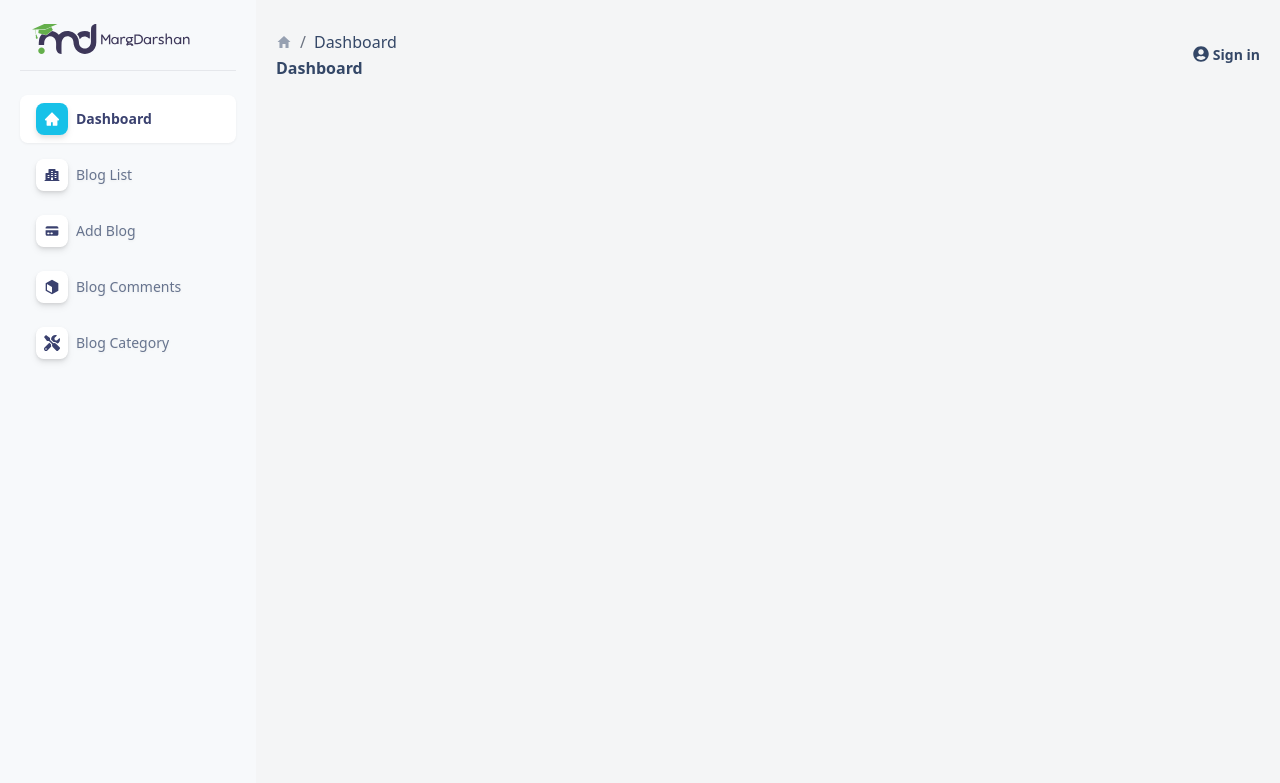
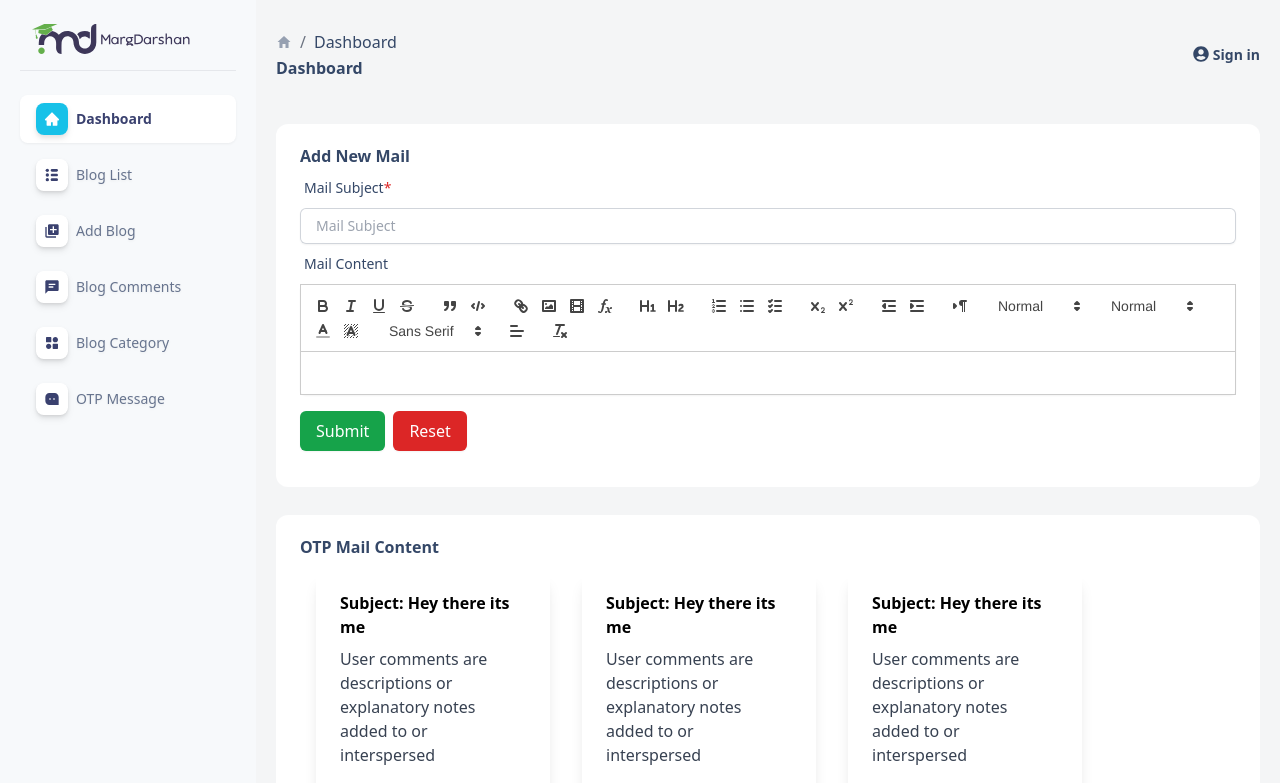
Before and after one commit to JonathanDabre/margdarshan-dashboard, a React (Create React App) app: page /otp-message in a window 1280 px wide. Shown: the top 783 px of the page. Built offline with nearby package versions, Linux system fonts and the light colour scheme.

Commit message:
added react quill and build the otp page

```diff
--- a/package.json
+++ b/package.json
@@ -10,6 +10,7 @@
     "react": "^18.3.1",
     "react-dom": "^18.3.1",
     "react-icons": "^5.2.1",
+    "react-quill": "^2.0.0",
     "react-router-dom": "^6.24.1",
     "react-scripts": "5.0.1",
     "web-vitals": "^2.1.4"
--- a/public/index.html
+++ b/public/index.html
@@ -24,7 +24,7 @@
       work correctly both with client-side routing and a non-root public URL.
       Learn how to configure a non-root public URL by running `npm run build`.
     -->
-    <title>React App</title>
+    <title>Admin Panel | Margdarshan</title>
   </head>
   <body>
     <noscript>You need to enable JavaScript to run this app.</noscript>
--- a/src/App.js
+++ b/src/App.js
@@ -8,6 +8,7 @@ import BlogTable from './components/tables/BlogTable';
 import CommentTable from './components/tables/CommentTable';
 import CategoryTable from './components/tables/CategoryTable';
 import { AddBlog } from './components/tables/AddBlog';
+import OtpMessage from './components/tables/OtpMessage';
 
 function App() {
   return (
@@ -24,6 +25,7 @@ function App() {
                 <Route path="/blog-new" element={<AddBlog />} />
                 <Route path="/blog-comment" element={<CommentTable />} />
                 <Route path="/blog-category" element={<CategoryTable />} />
+                <Route path="/otp-message" element={<OtpMessage />} />
                 <Route path="/tables" element={<BlogTable/>}/>
               </Routes>
             </div>
--- a/src/components/tables/AddBlog.jsx
+++ b/src/components/tables/AddBlog.jsx
@@ -1,10 +1,19 @@
-import React, { useRef, useState } from 'react';
-import JoditEditor from "jodit-react";
+import React, { useState } from 'react';
+import QuillEditor from './QuillEditor';
 
 export const AddBlog = () => {
-    const editor = useRef(null);
-    const [content, setContent] = useState('');
+    const [value, setValue] = useState('');
+    const [categoryMessage, setCategoryMessage] = useState('');
     const [categories, setCategories] = useState(["JEE","NEET","Advance","Boards"]);
+
+    function categoryInput(e) {
+        // setCategoryMessage()
+    }
+    function addCategory() {
+
+        // setCategories([...,categoryMessage])
+    }
+
     return (
         <div className='rounded-xl my-7 py-5 bg-white h-[100%] container mx-auto px-6'>
             <h6 className='text-[#344767] font-bold'>Add new Blog</h6>
@@ -31,6 +40,15 @@ export const AddBlog = () => {
                 </div>
             </div>
             <div className='my-2'>
+                <label for="new-category" class="block px-1 text-sm font-medium leading-6 text-[#344767]">
+                    Add New Category
+                </label>
+                <div class="relative mt-2 rounded-md shadow-sm">
+                    <input type="text" name="new-category" id="new-category" class="block w-full rounded-md border-0 py-1.5 pl-4 pr-20 text-gray-900 ring-1 ring-inset ring-gray-300 placeholder:text-gray-400 focus:ring-1 focus:ring-inset focus:ring-indigo-600 sm:text-sm sm:leading-6" placeholder="New Category" onChange={categoryInput}/>
+                    <button onClick={addCategory}>Add Category</button>
+                </div>
+            </div>
+            <div className='my-2'>
                 <label for="image" class="block px-1 text-sm font-medium leading-6 text-[#344767]">Image</label>
                 <div class="relative mt-2 rounded-md shadow-sm">
                     <input type="file" name="image" id="image" class="block w-full text-gray-900 border-0 focus:ring-1 focus:ring-inset focus:ring-indigo-600 sm:text-sm sm:leading-6" />
@@ -47,12 +65,7 @@ export const AddBlog = () => {
             <div className='my-2'>
                 <label for="blog-content" class="block px-1 text-sm font-medium leading-6 text-[#344767]">Blog Content</label>
                 <div class="relative mt-2 rounded-md shadow-sm">
-                    <JoditEditor
-                        id="#joditEditor"
-                        ref={editor}
-                        value={content}
-                        onChange={newContent => setContent(newContent)}
-                    />
+                    <QuillEditor content={value} contentSetter={setValue} />
                 </div>
             </div>
             <div className='my-2'>
--- a/src/components/tables/BlogList.jsx
+++ b/src/components/tables/BlogList.jsx
@@ -4,7 +4,7 @@ import { BlogListItem } from './BlogListItem';
 
 
 
-export const BlogList = ({ image, title, icon1, icon2, budget, width, color1, color2 }) => {
+export const BlogList = () => {
   return (
     <div className='rounded-xl my-7 py-5 bg-white h-[100%]'>
         <h6 className='text-[#344767] px-6 font-bold '>List of All Blogs</h6>
--- /dev/null
+++ b/src/components/tables/OtpMessage.jsx
@@ -0,0 +1,49 @@
+import React, { useState } from 'react';
+import OtpContent from '../../data/utlis/OtpContent';
+import OtpMessageItem from './OtpMessageItem';
+import QuillEditor from './QuillEditor';
+
+export default function OtpMessage() {
+    const [value, setValue] = useState('');
+
+    return (
+        <>
+            <div className='rounded-xl my-7 py-5 bg-white container mx-auto px-6'>
+                <h6 className='text-[#344767] font-bold'>Add New Mail</h6>
+                <div className='my-2'>
+                    <label htmlFor="mail-subject" className="block px-1 text-sm font-medium leading-6 text-[#344767]">
+                        Mail Subject<span className="text-red-600">*</span>
+                    </label>
+                    <div className="relative mt-2 rounded-md shadow-sm">
+                        <input
+                            type="text"
+                            name="mail-subject"
+                            id="mail-subject"
+                            className="block w-full rounded-md border-0 py-1.5 pl-4 pr-20 text-gray-900 ring-1 ring-inset ring-gray-300 placeholder:text-gray-400 focus:ring-1 focus:ring-inset focus:ring-indigo-600 sm:text-sm sm:leading-6"
+                            placeholder="Mail Subject"
+                            required
+                        />
+                    </div>
+                </div>
+                <div className='my-2'>
+                    <label htmlFor="mail-content" className="block px-1 text-sm font-medium leading-6 text-[#344767]">Mail Content</label>
+                    <div className="relative mt-2 rounded-md shadow-sm">
+                        <QuillEditor content={value} contentSetter={setValue} />
+                    </div>
+                </div>
+                <div className='my-4'>
+                    <button type="submit" className="bg-green-600 hover:bg-green-700 text-white px-4 py-2 rounded-md shadow-sm mr-2">Submit</button>
+                    <button type="reset" className="bg-red-600 hover:bg-red-700 text-white px-4 py-2 rounded-md shadow-sm">Reset</button>
+                </div>
+            </div>
+            <div className='rounded-xl my-7 py-5 bg-white container mx-auto px-6'>
+                <h6 className='text-[#344767] font-bold'>OTP Mail Content</h6>
+                <div className='flex flex-wrap'>
+                    {OtpContent.map((item, index) => (
+                        <OtpMessageItem key={index} subject={item.subject} content={item.content} />
+                    ))}
+                </div>
+            </div>
+        </>
+    );
+}
--- /dev/null
+++ b/src/components/tables/OtpMessageItem.jsx
@@ -0,0 +1,20 @@
+import { MdModeEditOutline } from 'react-icons/md';
+
+export default function OtpMessageItem({ subject, content }) {
+  return (
+    <>
+      <div className="min-w-[100%] lg:min-w-[25%] lg:max-w-[25%] rounded overflow-hidden shadow-lg m-4 flex flex-col">
+        <div className="px-6 py-4 flex-grow">
+          <div className="font-bold mb-2">Subject: {subject}</div>
+          <p className="text-gray-700 text-base">{content}</p>
+        </div>
+
+        <div className="px-6 pb-4 flex justify-end">
+          <button className="bg-slate-200 hover:bg-slate-300 text-slate-600 font-bold p-3 rounded-full">
+            <MdModeEditOutline />
+          </button>
+        </div>
+      </div>
+    </>
+  );
+}
--- /dev/null
+++ b/src/components/tables/QuillEditor.jsx
@@ -0,0 +1,39 @@
+import React from 'react';
+import ReactQuill from 'react-quill';
+import 'react-quill/dist/quill.snow.css';
+
+export default function QuillEditor(props) {
+    const toolbarOptions = [
+        ['bold', 'italic', 'underline', 'strike'],        // toggled buttons
+        ['blockquote', 'code-block'],
+        ['link', 'image', 'video', 'formula'],
+
+        [{ 'header': 1 }, { 'header': 2 }],               // custom button values
+        [{ 'list': 'ordered'}, { 'list': 'bullet' }, { 'list': 'check' }],
+        [{ 'script': 'sub'}, { 'script': 'super' }],      // superscript/subscript
+        [{ 'indent': '-1'}, { 'indent': '+1' }],          // outdent/indent
+        [{ 'direction': 'rtl' }],                         // text direction
+
+        [{ 'size': ['small', false, 'large', 'huge'] }],  // custom dropdown
+        [{ 'header': [1, 2, 3, 4, 5, 6, false] }],
+
+        [{ 'color': [] }, { 'background': [] }],          // dropdown with defaults from theme
+        [{ 'font': [] }],
+        [{ 'align': [] }],
+
+        ['clean']                                         // remove formatting button
+    ];
+
+    const modules = {
+        toolbar: toolbarOptions
+    };
+
+    return (
+        <ReactQuill
+            modules={modules}
+            theme="snow"
+            value={props.content}
+            onChange={(content) => props.contentSetter(content)}
+        />
+    );
+}
--- /dev/null
+++ b/src/data/utlis/OtpContent.js
@@ -0,0 +1,30 @@
+const OtpContent = [
+  {
+      id: 1,
+      subject: "Hey there its me",
+      content: "User comments are descriptions or explanatory notes added to or interspersed"
+  },
+  {
+      id: 2,
+      subject: "Hey there its me",
+      content: "User comments are descriptions or explanatory notes added to or interspersed"
+  },
+  {
+      id: 3,
+      subject: "Hey there its me",
+      content: "User comments are descriptions or explanatory notes added to or interspersed"
+  },
+  {
+      id: 4,
+      subject: "Hey there its me",
+      content: "User comments are descriptions or explanatory notes added to or interspersed"
+  },
+  {
+      id: 5,
+      subject: "Hey there its me",
+      content: "User comments are descriptions or explanatory notes added to or interspersed"
+  },
+
+]
+
+export default OtpContent;
--- a/src/data/utlis/SidePanel.js
+++ b/src/data/utlis/SidePanel.js
@@ -1,8 +1,9 @@
 import { AiFillHome } from "react-icons/ai";
-import { PiBuildingApartmentFill } from "react-icons/pi";
-import { HiCreditCard } from "react-icons/hi";
-import { RiBox2Fill } from "react-icons/ri";
-import { FaTools } from "react-icons/fa";
+import { TiThList } from "react-icons/ti";
+import { MdLibraryAdd } from "react-icons/md";
+import { BiSolidCommentDetail } from "react-icons/bi";
+import { BiSolidCategoryAlt } from "react-icons/bi";
+import { RiMessage3Fill } from "react-icons/ri";
 
 const sidePanelData = [
     {
@@ -13,34 +14,34 @@ const sidePanelData = [
     },
     {
         id: 2,
-        icon: <PiBuildingApartmentFill />,
+        icon: <TiThList />,
         optionName: "Blog List",
         path: "/blog-list"
     },
     {
         id: 3,
-        icon: <HiCreditCard />,
+        icon: <MdLibraryAdd />,
         optionName: "Add Blog",
         path: "/blog-new"
     },
     {
         id: 4,
-        icon: <RiBox2Fill />,
+        icon: <BiSolidCommentDetail />,
         optionName: "Blog Comments",
         path: "/blog-comment"
     },
     {
         id: 5,
-        icon: <FaTools />,
+        icon: <BiSolidCategoryAlt />,
         optionName: "Blog Category",
         path: "/blog-category"
     },
-    // {
-    //     id: 6,
-    //     icon: <FaTools />,
-    //     optionName: "Blog Category",
-    //     path: "/blog-category"
-    // }
+    {
+        id: 6,
+        icon: <RiMessage3Fill />,
+        optionName: "OTP Message",
+        path: "/otp-message"
+    }
 ]
 
 export default sidePanelData;
```
Also changed, not shown: src/components/tables/BlogListItem.jsx (+1 -7 lines), 2 other files (tests, documents, lock files or other folders).
